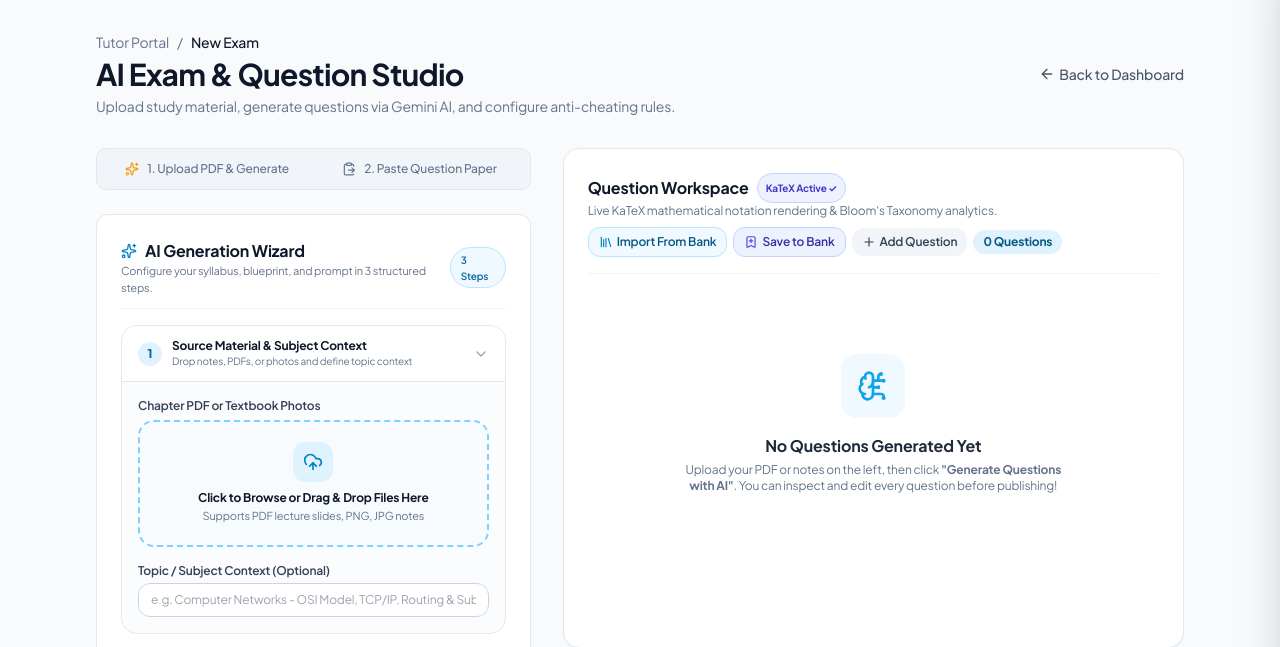
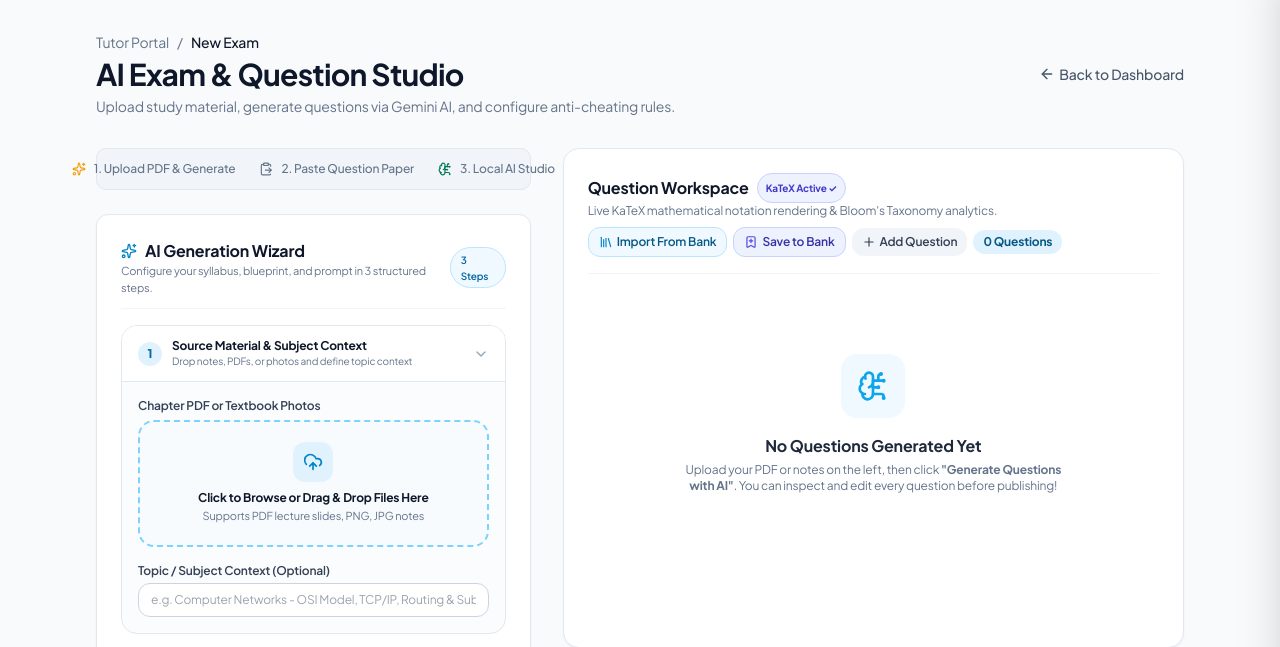
Before and after one commit to pinku-21/Online-Examination-System-with-Anti-Cheating-Detection, a Flask app: template templates/create_exam.html in a window 1280 px wide. Shown: the part 65-712 px from the top of the page. Run offline with Flask 3, Linux system fonts and the light colour scheme; the template is opened without the code that fills it, so the values that code supplies are empty; some libraries are stand-ins or nearby versions.

Commit message:
feat: add Local AI Studio workspace tab

```diff
--- a/templates/create_exam.html
+++ b/templates/create_exam.html
@@ -39,6 +39,10 @@
                 <button type="button" id="tab-mode-paste" onclick="switchCreationMode('paste')" class="shadcn-tab-trigger flex-1 py-2 text-xs flex items-center justify-center space-x-2">
                     <i data-lucide="clipboard-paste" class="w-3.5 h-3.5 text-slate-500"></i>
                     <span>2. Paste Question Paper</span>
+                </button>
+                <button type="button" id="tab-mode-local" onclick="switchCreationMode('local')" class="shadcn-tab-trigger flex-1 py-2 text-xs flex items-center justify-center space-x-2">
+                    <i data-lucide="brain-circuit" class="w-3.5 h-3.5 text-emerald-700"></i>
+                    <span>3. Local AI Studio</span>
                 </button>
             </div>
 
@@ -332,6 +336,72 @@ Section B - Short Questions (3 marks each)
                 </div>
             </div>
 
+            <!-- OPTION 3 PANEL: Local AI Studio foundation -->
+            <section id="panel-mode-local" class="hidden bg-white rounded-2xl p-5 sm:p-6 border border-emerald-200 shadow-sm space-y-5" aria-labelledby="local-ai-title">
+                <div class="flex items-start justify-between gap-3 border-b border-slate-100 pb-4">
+                    <div>
+                        <h3 id="local-ai-title" class="font-bold text-slate-900 flex items-center gap-2">
+                            <i data-lucide="brain-circuit" class="w-5 h-5 text-emerald-700"></i>
+                            <span>Local AI Studio</span>
+                        </h3>
+                        <p class="text-xs text-slate-500 mt-1">A private workspace powered by Ollama models you run or control.</p>
+                    </div>
+                    <span class="shadcn-badge bg-emerald-50 text-emerald-700 border-emerald-200 text-[10px]">New workspace</span>
+                </div>
+
+                <div class="rounded-xl border border-emerald-200 bg-emerald-50/60 p-4">
+                    <div class="flex items-center gap-2 text-sm font-bold text-emerald-950">
+                        <i data-lucide="shield-check" class="w-4 h-4"></i>
+                        Local-first. No paid API fallback.
+                    </div>
+                    <p class="text-xs leading-relaxed text-emerald-900 mt-1">This workspace will connect to your own Ollama server. It will not send prompts to Gemini, Groq, OpenRouter, or another hosted AI provider.</p>
+                </div>
+
+                <div class="grid grid-cols-1 sm:grid-cols-2 gap-3">
+                    <div class="rounded-xl border border-slate-200 p-4 space-y-2">
+                        <div class="flex items-center gap-2 font-bold text-sm text-slate-900">
+                            <i data-lucide="monitor" class="w-4 h-4 text-emerald-700"></i> My Windows PC
+                        </div>
+                        <span class="inline-flex text-[10px] font-bold rounded-full bg-emerald-50 text-emerald-700 px-2 py-1">Preferred local model</span>
+                        <p class="text-xs text-slate-600">Ollama · qwen2.5:3b</p>
+                        <p class="text-[11px] text-slate-500">Available when your PC is running and securely reachable.</p>
+                    </div>
+                    <div class="rounded-xl border border-slate-200 p-4 space-y-2">
+                        <div class="flex items-center gap-2 font-bold text-sm text-slate-900">
+                            <i data-lucide="cloud" class="w-4 h-4 text-sky-700"></i> Optional remote Ollama
+                        </div>
+                        <span class="inline-flex text-[10px] font-bold rounded-full bg-slate-100 text-slate-600 px-2 py-1">Not configured</span>
+                        <p class="text-xs text-slate-600">For mobile access when your PC is offline.</p>
+                        <p class="text-[11px] text-slate-500">No cloud host will be created or billed automatically.</p>
+                    </div>
+                </div>
+
+                <div class="rounded-xl border border-slate-200 p-4 space-y-3">
+                    <div class="flex items-center justify-between gap-2">
+                        <h4 class="font-bold text-sm text-slate-900">Connection manager</h4>
+                        <span class="inline-flex items-center gap-1.5 text-[11px] font-semibold text-amber-700">
+                            <span class="w-2 h-2 rounded-full bg-amber-400"></span> Setup required
+                        </span>
+                    </div>
+                    <p class="text-xs text-slate-600">The web app is hosted separately from your Windows computer. We will configure a secure bridge before enabling connection tests. Ollama's port must never be exposed directly to the public internet.</p>
+                    <label for="local-ai-model" class="block text-xs font-semibold text-slate-700">Preferred model</label>
+                    <input id="local-ai-model" type="text" value="qwen2.5:3b" readonly class="w-full px-3 py-2 text-sm rounded-lg border border-slate-200 bg-slate-50 text-slate-700">
+                    <button type="button" disabled class="w-full py-2.5 rounded-xl bg-slate-200 text-slate-500 text-sm font-bold cursor-not-allowed" title="Connection bridge is not configured yet">
+                        <i data-lucide="plug" class="w-4 h-4 inline mr-1"></i> Connection test will be enabled after secure setup
+                    </button>
+                </div>
+
+                <div class="rounded-xl bg-slate-50 border border-slate-200 p-4">
+                    <h4 class="font-bold text-sm text-slate-800 mb-2">Coming next</h4>
+                    <ul class="text-xs text-slate-600 space-y-1.5 list-disc pl-4">
+                        <li>Secure local-PC connection and health check</li>
+                        <li>Optional authenticated remote Ollama endpoint</li>
+                        <li>Local chat, model list and conversation history</li>
+                        <li>Document intelligence and specialist agents</li>
+                    </ul>
+                </div>
+            </section>
+
             <!-- Exam Parameters Card -->
             <div class="bg-white rounded-2xl p-6 border border-slate-200 shadow-sm space-y-4">
                 <div class="flex items-center justify-between border-b border-slate-100 pb-3">
@@ -700,24 +770,27 @@ Section B - Short Questions (3 marks each)
 
     // Switch between Option 1 (Upload & Generate) and Option 2 (Paste Existing Questions)
     function switchCreationMode(mode) {
-        const tabAi = document.getElementById('tab-mode-ai');
-        const tabPaste = document.getElementById('tab-mode-paste');
-        const panelAi = document.getElementById('panel-mode-ai');
-        const panelPaste = document.getElementById('panel-mode-paste');
-
-        if (mode === 'ai') {
-            tabAi.className = 'py-2.5 px-3 rounded-xl text-xs font-bold transition flex items-center justify-center space-x-2 bg-gradient-to-r from-sky-600 to-indigo-600 text-white shadow-sm';
-            tabPaste.className = 'py-2.5 px-3 rounded-xl text-xs font-bold transition flex items-center justify-center space-x-2 bg-slate-50 text-slate-700 hover:bg-slate-100 hover:text-slate-900 border border-slate-200';
-            panelAi.classList.remove('hidden');
-            panelPaste.classList.add('hidden');
-        } else {
-            tabPaste.className = 'py-2.5 px-3 rounded-xl text-xs font-bold transition flex items-center justify-center space-x-2 bg-gradient-to-r from-emerald-600 to-teal-600 text-white shadow-sm';
-            tabAi.className = 'py-2.5 px-3 rounded-xl text-xs font-bold transition flex items-center justify-center space-x-2 bg-slate-50 text-slate-700 hover:bg-slate-100 hover:text-slate-900 border border-slate-200';
-            panelPaste.classList.remove('hidden');
-            panelAi.classList.add('hidden');
-            document.getElementById('pasted-paper-text').focus();
-        }
-        lucide.createIcons();
+        const modes = {
+            ai: { tab: 'tab-mode-ai', panel: 'panel-mode-ai', active: 'bg-gradient-to-r from-sky-600 to-indigo-600 text-white shadow-sm' },
+            paste: { tab: 'tab-mode-paste', panel: 'panel-mode-paste', active: 'bg-gradient-to-r from-emerald-600 to-teal-600 text-white shadow-sm' },
+            local: { tab: 'tab-mode-local', panel: 'panel-mode-local', active: 'bg-gradient-to-r from-emerald-600 to-teal-600 text-white shadow-sm' }
+        };
+        const selected = modes[mode] || modes.ai;
+        Object.values(modes).forEach(item => {
+            const tab = document.getElementById(item.tab);
+            const panel = document.getElementById(item.panel);
+            if (tab) tab.className = 'shadcn-tab-trigger flex-1 py-2 text-xs flex items-center justify-center space-x-2 bg-slate-50 text-slate-700 hover:bg-slate-100 border border-slate-200';
+            if (panel) panel.classList.add('hidden');
+        });
+        const activeTab = document.getElementById(selected.tab);
+        const activePanel = document.getElementById(selected.panel);
+        if (activeTab) activeTab.className = 'shadcn-tab-trigger flex-1 py-2 text-xs flex items-center justify-center space-x-2 ' + selected.active;
+        if (activePanel) activePanel.classList.remove('hidden');
+        if (mode === 'paste') {
+            const pastedText = document.getElementById('pasted-paper-text');
+            if (pastedText) pastedText.focus();
+        }
+        if (window.lucide) lucide.createIcons();
     }
 
     function clearPastedText() {
```
